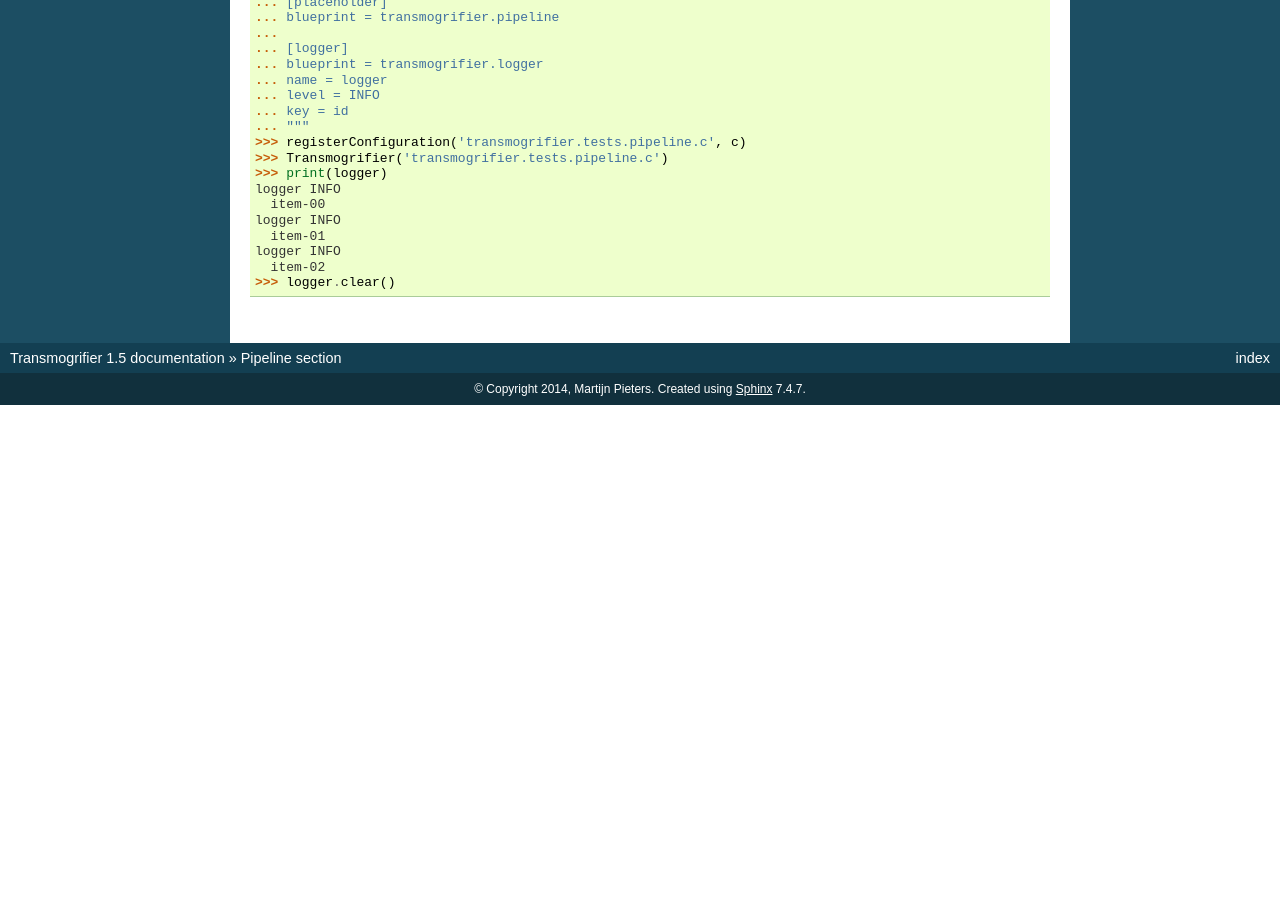
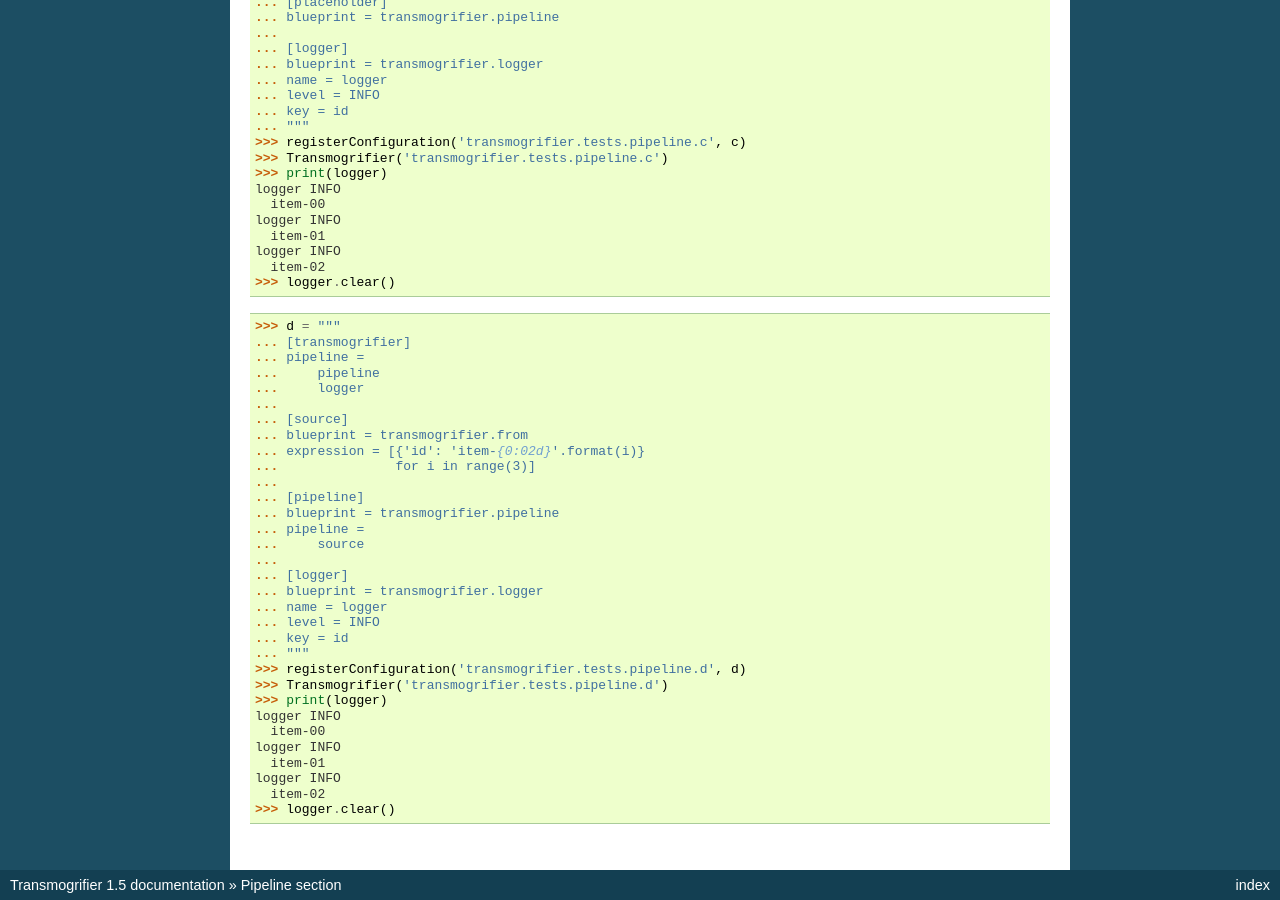
Before and after one commit to collective/transmogrifier, a Sphinx documentation site: the page built from docs/blueprints/pipeline.rst, in a window 1280 px wide and 900 px high, scrolled down 1594 px. Built offline with Sphinx 7.4.7, drawn with Linux system fonts in a browser that asks for light colours; before the commit the page ends 1999 px from its top, so only the background shows below that.

Commit message:
Fix pipeline-blueprint to support source blueprints

```diff
--- a/docs/blueprints/pipeline.rst
+++ b/docs/blueprints/pipeline.rst
@@ -114,3 +114,36 @@ Pipeline section
     logger INFO
       item-02
     >>> logger.clear()
+
+    >>> d = """
+    ... [transmogrifier]
+    ... pipeline =
+    ...     pipeline
+    ...     logger
+    ...
+    ... [source]
+    ... blueprint = transmogrifier.from
+    ... expression = [{'id': 'item-{0:02d}'.format(i)}
+    ...               for i in range(3)]
+    ...
+    ... [pipeline]
+    ... blueprint = transmogrifier.pipeline
+    ... pipeline =
+    ...     source
+    ...
+    ... [logger]
+    ... blueprint = transmogrifier.logger
+    ... name = logger
+    ... level = INFO
+    ... key = id
+    ... """
+    >>> registerConfiguration('transmogrifier.tests.pipeline.d', d)
+    >>> Transmogrifier('transmogrifier.tests.pipeline.d')
+    >>> print(logger)
+    logger INFO
+      item-00
+    logger INFO
+      item-01
+    logger INFO
+      item-02
+    >>> logger.clear()
```
Also changed, not shown: 1 other file.
